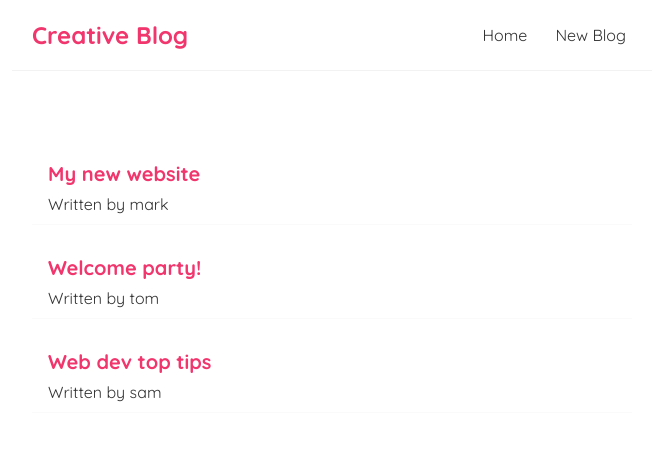
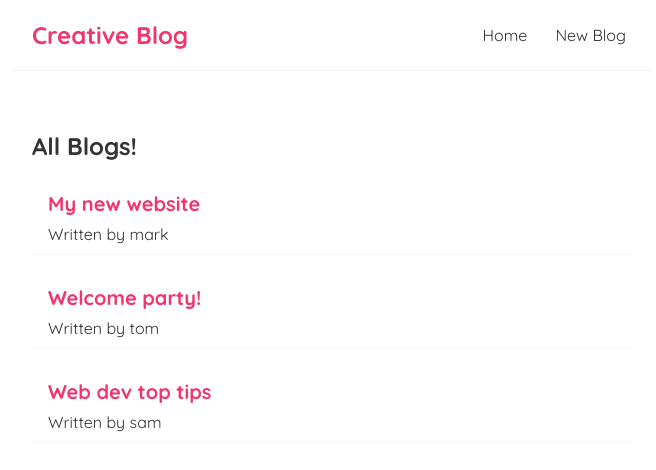
Before and after one commit to Max88-git/react-blog, a React (Create React App) app: page / in a window 1280 px wide. Shown: the top 470 px of the page, without its empty margins (308-964 px from the left). Built offline with nearby package versions, Linux system fonts and the light colour scheme.

Commit message:
Create BlogList component and pass prop data from Home.js

```diff
--- /dev/null
+++ b/src/BlogList.js
@@ -0,0 +1,16 @@
+const BlogList = ({ blogs, title }) => {
+
+  return (
+    <div className="blog-list">
+      <h2>{ title }</h2>
+      {blogs.map((blog) => (
+        <div className="blog-preview" key={blog.id}>
+          <h2>{ blog.title }</h2>
+          <p>Written by { blog.author }</p>
+        </div>
+      ))}
+    </div>
+   );
+}
+
+export default BlogList;
--- a/src/Home.js
+++ b/src/Home.js
@@ -1,4 +1,5 @@
 import { useState } from "react";
+import BlogList from "./BlogList";
 
 const Home = () => {
   const [blogs, setBlogs] = useState([
@@ -8,12 +9,7 @@ const Home = () => {
   ])
   return (
     <div className="home">
-      {blogs.map((blog) => (
-        <div className="blog-preview" key={blog.id}>
-          <h2>{ blog.title }</h2>
-          <p>Written by { blog.author }</p>
-        </div>
-      ))}
+      <BlogList blogs={blogs} title="All Blogs!" />
     </div>
   );
 }
```
